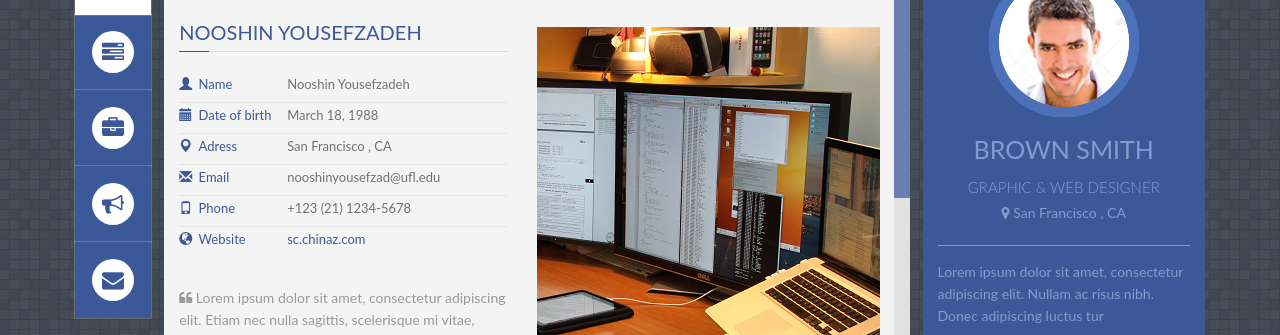
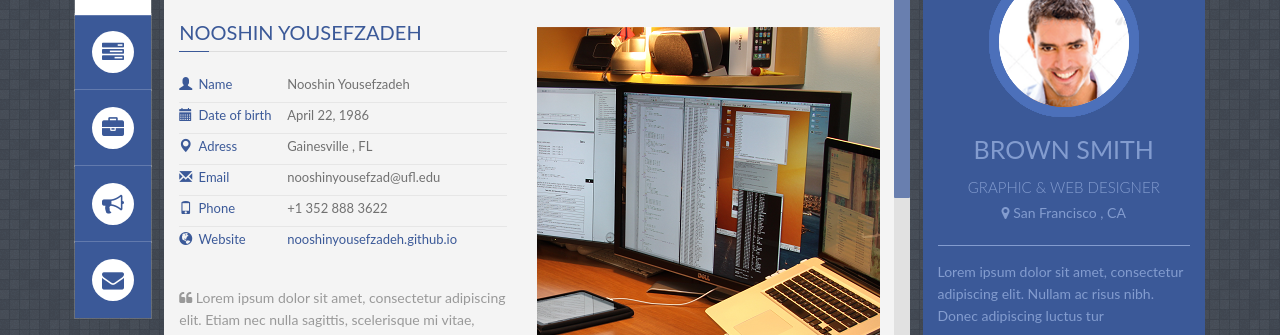
Before and after one commit to nooshinyousefzadeh/nooshinyousefzadeh.github.io, a Jekyll site: the page built from index.html, in a window 1280 px wide. Shown: the part 221-556 px from the top of the page. Built offline with Jekyll 4.4.1, drawn with Linux system fonts in a browser that asks for light colours; some web fonts are replaced.

Commit message:
Update profile.html

```diff
--- a/_includes/profile.html
+++ b/_includes/profile.html
@@ -24,14 +24,14 @@
             <li>
                 <i class="glyphicon glyphicon-calendar"></i>
                 <label>Date of birth</label>
-                <span class="value">March 18, 1988</span>
+                <span class="value">April 22, 1986</span>
                 <div class="clear"></div>
             </li>
 
             <li>
                 <i class="glyphicon glyphicon-map-marker"></i>
                 <label>Adress</label>
-                <span class="value">San Francisco , CA</span>
+                <span class="value">Gainesville , FL</span>
                 <div class="clear"></div>
             </li>
 
@@ -45,14 +45,14 @@
             <li>
                 <i class="glyphicon glyphicon-phone"></i>
                 <label>Phone</label>
-                <span class="value">+123 (21) 1234-5678</span>
+                <span class="value">+1 352 888 3622</span>
                 <div class="clear"></div>
             </li>
 
             <li>
                 <i class="glyphicon glyphicon-globe"></i>
                 <label>Website</label>
-                <span class="value"><a href="#" target="_blank">sc.chinaz.com</a></span>
+                <span class="value"><a href="#" target="_blank">nooshinyousefzadeh.github.io</a></span>
                 <div class="clear"></div>
             </li>
 
```
